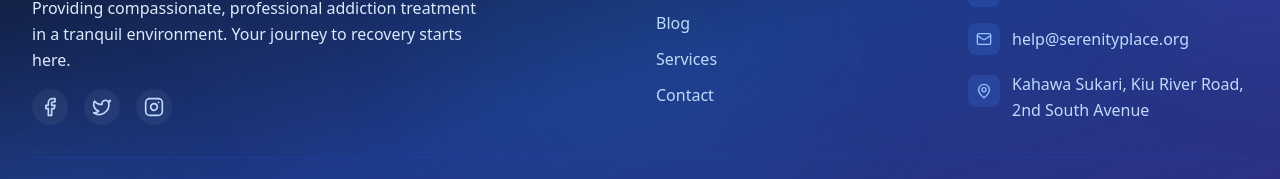
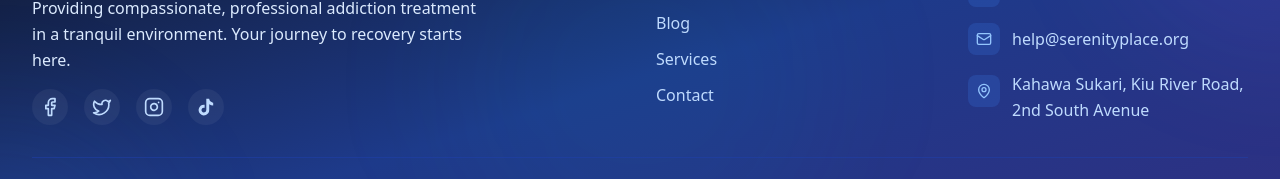
Before and after one commit to bkoimett/serenity-mern, a React (Vite) app in the folder client/: page / in a window 1280 px wide. Shown: the part 3823-4002 px from the top of the page. Built offline with nearby package versions, Linux system fonts and the light colour scheme; no server answers.

Commit message:
refactor: add socials links to socials tabs in footer

```diff
--- a/client/src/components/Footer.jsx
+++ b/client/src/components/Footer.jsx
@@ -8,9 +8,17 @@
   Phone,
   MapPin,
 } from "lucide-react";
+
 import logo from "/the-serenity-place-logo-2026.svg";
 
 export function Footer() {
+  // tiktok icon
+  const TikTokIcon = ({ className }) => (
+    <svg className={className} viewBox="0 0 24 24" fill="currentColor">
+      <path d="M19.59 6.69a4.83 4.83 0 0 1-3.77-4.25V2h-3.45v13.67a2.89 2.89 0 0 1-5.2 1.74 2.89 2.89 0 0 1 2.31-4.64 2.93 2.93 0 0 1 .88.13V9.4a6.84 6.84 0 0 0-1-.05A6.33 6.33 0 0 0 5 20.1a6.34 6.34 0 0 0 10.86-4.43v-7a8.16 8.16 0 0 0 4.77 1.52v-3.4a4.85 4.85 0 0 1-1.04-.1z" />
+    </svg>
+  );
+
   return (
     <footer className="bg-gradient-to-br from-slate-900 via-blue-900 to-indigo-900 text-white relative overflow-hidden">
       {/* Background Blobs */}
@@ -47,22 +55,28 @@
             </p>
             <div className="flex space-x-4">
               <a
-                href="#"
+                href="https://www.facebook.com/theserenityplacerehab"
                 className="text-blue-200 hover:text-white transition-all duration-200 hover:scale-110 p-2 rounded-full bg-white/5 hover:bg-white/10"
               >
                 <Facebook className="w-5 h-5" />
               </a>
               <a
-                href="#"
+                href="https://x.com/_SerenityPlace_"
                 className="text-blue-200 hover:text-white transition-all duration-200 hover:scale-110 p-2 rounded-full bg-white/5 hover:bg-white/10"
               >
                 <Twitter className="w-5 h-5" />
               </a>
               <a
-                href="#"
+                href="https://www.instagram.com/theserenityplacerehab"
                 className="text-blue-200 hover:text-white transition-all duration-200 hover:scale-110 p-2 rounded-full bg-white/5 hover:bg-white/10"
               >
                 <Instagram className="w-5 h-5" />
+              </a>
+              <a
+                href="https://www.tiktok.com/@theserenityplace"
+                className="text-blue-200 hover:text-white transition-all duration-200 hover:scale-110 p-2 rounded-full bg-white/5 hover:bg-white/10"
+              >
+                <TikTokIcon className="w-5 h-5" />
               </a>
             </div>
           </div>
```
